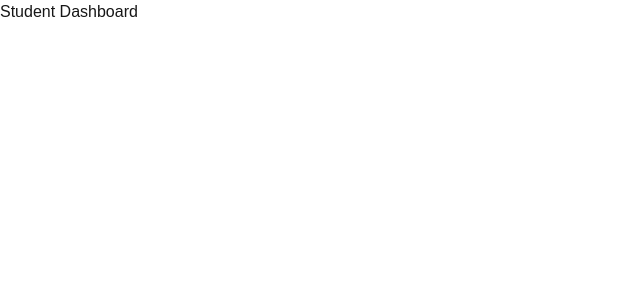
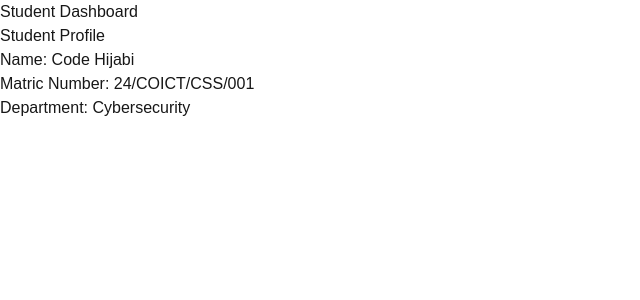
Before and after one commit to Hassanahayoola/myfirstapp, a Next.js app: page / in a window 1280 px wide. Shown: the top 300 px of the page, without its empty margins (0-640 px from the left). Built offline with nearby package versions, Linux system fonts and the light colour scheme.

Commit message:
Add student profile componenet

```diff
--- /dev/null
+++ b/app/components/StudentProfile.tsx
@@ -0,0 +1,14 @@
+export default function StudentProfile() {
+  const name = "Code Hijabi";
+  const matricNumber = "24/COICT/CSS/001";
+  const department = "Cybersecurity";
+
+  return (
+    <section>
+      <h2>Student Profile</h2>
+      <p>Name: {name}</p>
+      <p>Matric Number: {matricNumber}</p>
+      <p>Department: {department}</p>
+    </section>
+  );
+}
--- a/app/page.tsx
+++ b/app/page.tsx
@@ -1,9 +1,11 @@
-import Header from "./components/Header"
+import Header from "./components/Header";
+import StudentProfile from "./components/StudentProfile";
 
 export default function Home() {
- return (
-  <main>
-    <Header />
-  </main>
- );
+  return (
+    <main>
+      <Header />
+      <StudentProfile />
+    </main>
+  );
 }
```
